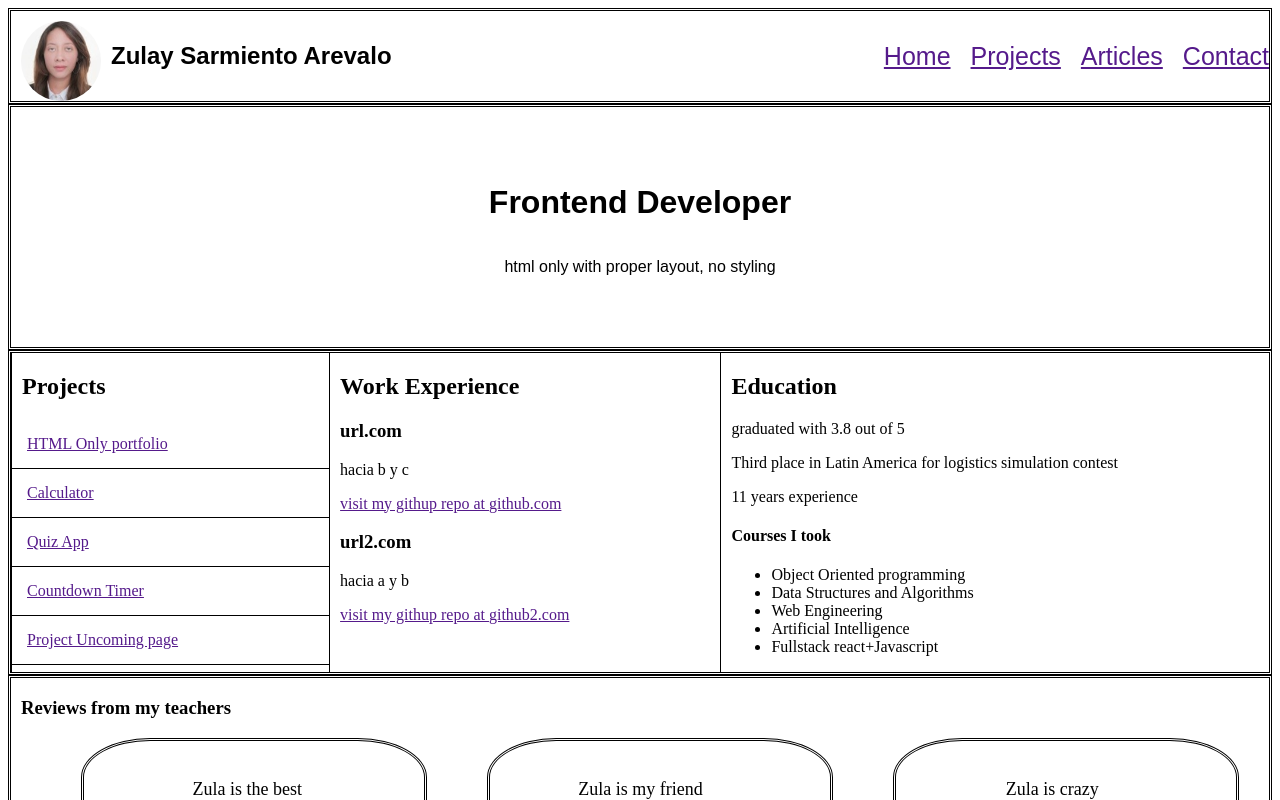
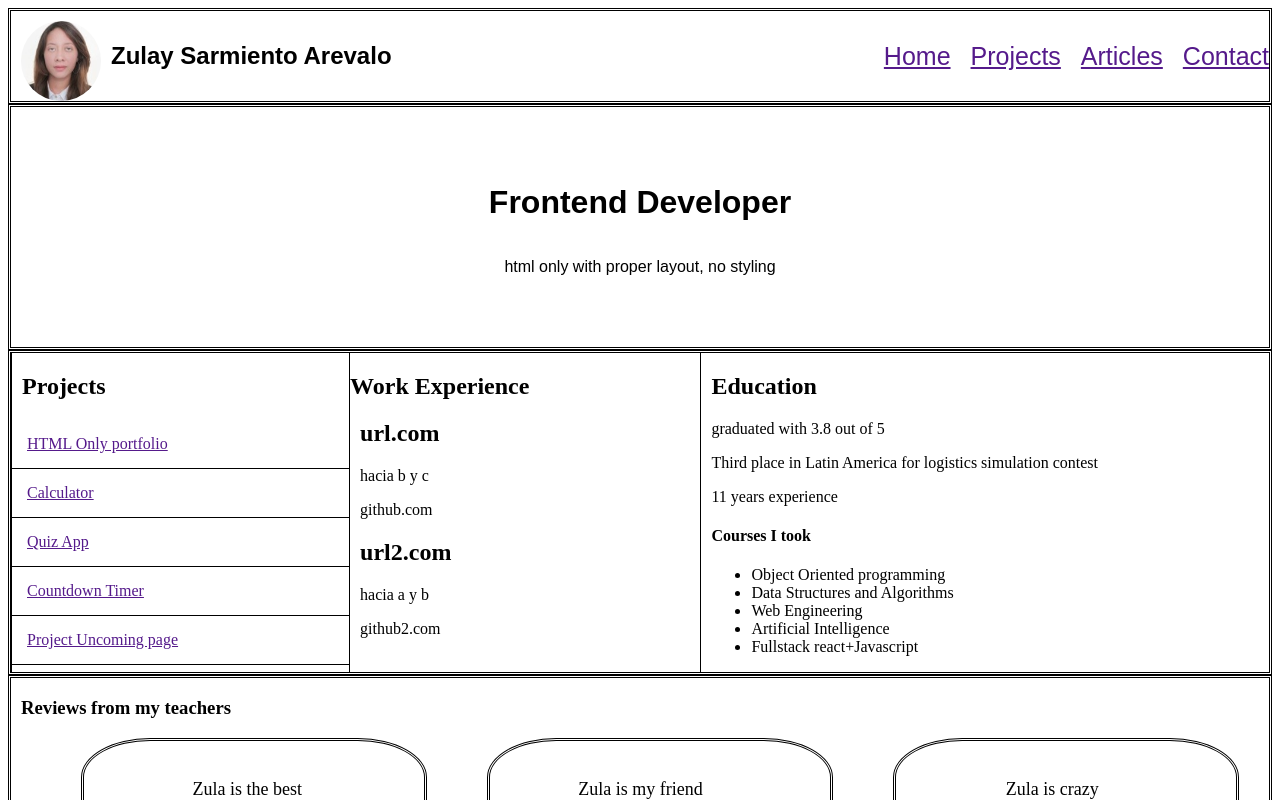
Before and after one commit to zsarmiento/reto, a React (Vite) app: page / in a window 1280 px wide. Shown: the top 800 px of the page. Built offline with nearby package versions, Linux system fonts and the light colour scheme.

Commit message:
refactorizacion del codigo utilizando map

```diff
--- a/src/components/Review.jsx
+++ b/src/components/Review.jsx
@@ -1,5 +1,5 @@
 export const Review =(props)=>{
-  console.log(props.datos.comment);
+
     return(
         <div>
             <p>{props.datos.comment}</p>
--- a/src/components/Work.jsx
+++ b/src/components/Work.jsx
@@ -3,17 +3,19 @@ import { WorkExperience } from "./WorkExperience"
 export const Work =()=>{
     const trabajos = [
         {
+           id:1,
             webpage: "url.com",
             descripcion: "hacia b y c",
             githubLink: "github.com",
         },
         {
+            id:2,
             webpage: "url2.com",
             descripcion: "hacia a y b",
             githubLink: "github2.com",
         }
     ]
-
+/*
     return(
         <div className="titles">
             <h2 className="project">Work Experience</h2>
@@ -22,3 +24,22 @@ export const Work =()=>{
         </div>
     )
 }
+    */
+
+return(
+    <div className="titles">
+        <h2>Work Experience</h2>
+        {
+            trabajos.map((trabajos) =>(
+
+                <WorkExperience
+                    key={trabajos.id}
+                    puesto={trabajos.webpage}
+                    empresa={trabajos.descripcion}
+                    años={trabajos.githubLink}
+                />
+            ))
+        }
+    </div>
+)
+}
--- a/src/components/WorkExperience.jsx
+++ b/src/components/WorkExperience.jsx
@@ -1,10 +1,23 @@
-import './AboutMe.css'
+/*import './AboutMe.css'
 export const WorkExperience =(props)=>{
-    return(
+  /* return(
         <div >
-        <h3 className="project">{props.work.webpage}</h3>
-        <p className="project">{props.work.descripcion}</p>
-        <p className="project"><a href="">visit my githup repo at {props.work.githubLink}</a></p>
+            <h3 className="project">{props.work.wp}</h3>
+            <p className="project">{props.work.dc}</p>
+            <p className="project"><a href="">visit my githup repo at {props.work.ghl}</a></p>
         </div>
     )
+}*/
+
+
+
+
+export const WorkExperience = ({ puesto, empresa, años }) => {
+  return (
+    <div>
+      <h2 className="project">{puesto}</h2>
+      <p className="project">{empresa}</p>
+      <p className="project">{años}</p>
+    </div>
+  )
 }
```
